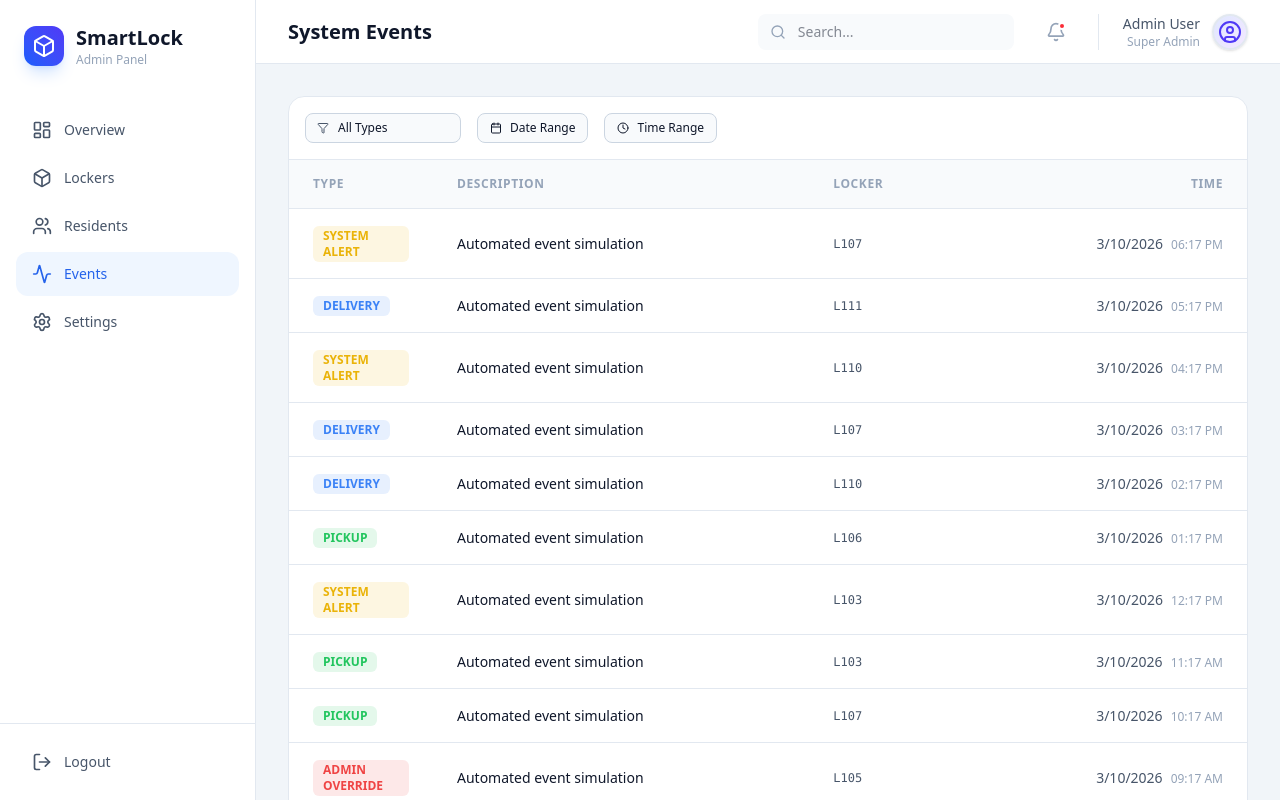
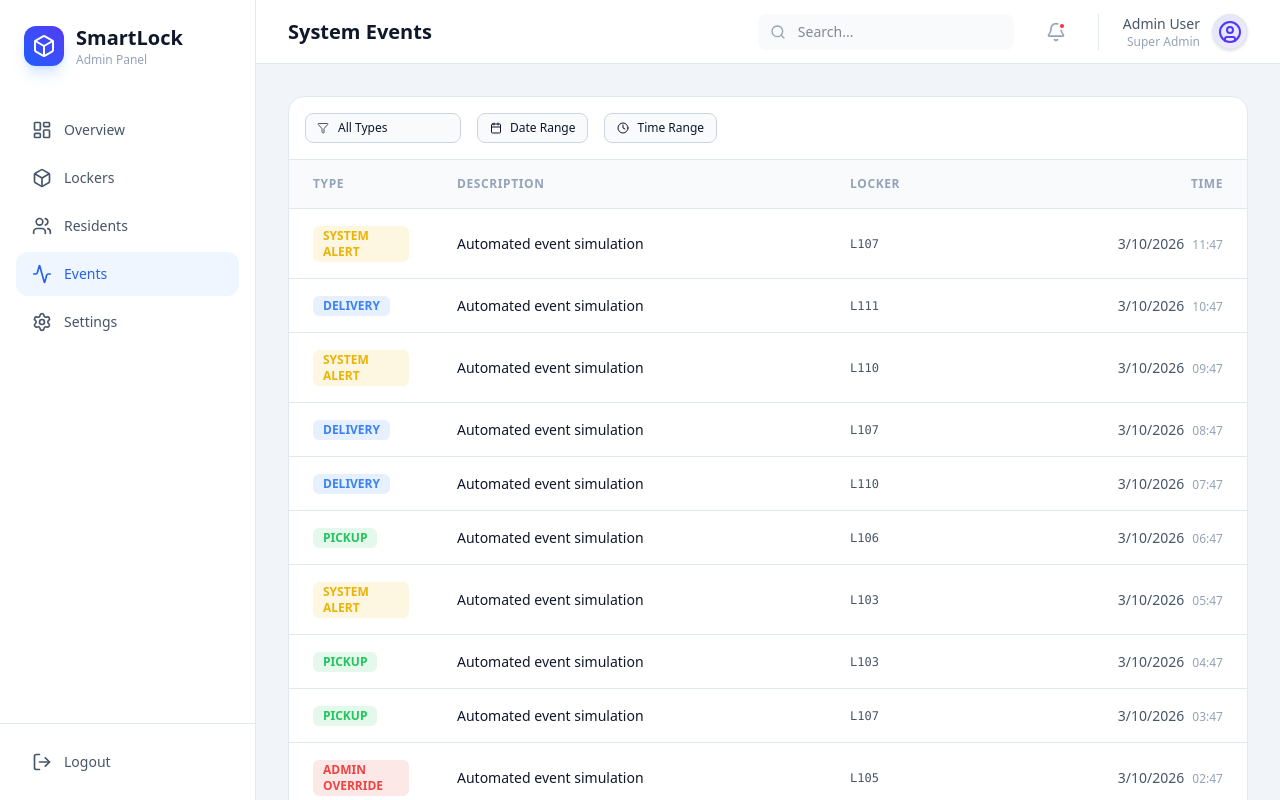
Before and after one commit to DARKBLAZIEN/SmartLock-MainProject, a React (Vite) app in the folder admin-dashboard/: page /events in a window 1280 px wide. Built offline with nearby package versions, Linux system fonts and the light colour scheme.

Commit message:
made timezone working

```diff
--- a/admin-dashboard/src/App.jsx
+++ b/admin-dashboard/src/App.jsx
@@ -1,5 +1,6 @@
 import { Routes, Route, Navigate } from "react-router-dom";
 import { SearchProvider } from './contexts/SearchContext';
+import { TimezoneProvider } from './contexts/TimezoneContext';
 
 import Dashboard from "./pages/Dashboard";
 import LockersPage from "./pages/LockersPage";
@@ -9,6 +10,7 @@ import SettingsPage from "./pages/SettingsPage";
 
 export default function App() {
   return (
+    <TimezoneProvider>
       <SearchProvider>
         <Routes>
           <Route path="/" element={<Dashboard />} />
@@ -20,5 +22,6 @@ export default function App() {
           <Route path="*" element={<Navigate to="/" replace />} />
         </Routes>
       </SearchProvider>
+    </TimezoneProvider>
   );
 }
--- a/admin-dashboard/src/components/ActivityFeed.jsx
+++ b/admin-dashboard/src/components/ActivityFeed.jsx
@@ -1,7 +1,9 @@
 import React from 'react';
 import { Package, User, AlertTriangle, ShieldCheck } from 'lucide-react';
+import { useTimezone } from '../contexts/TimezoneContext';
 
 const ActivityFeed = ({ activities }) => {
+    const { formatInTimezone } = useTimezone();
     const getIcon = (type) => {
         switch (type) {
             case 'DELIVERY': return <Package className="h-4 w-4" />;
@@ -52,7 +54,7 @@ const ActivityFeed = ({ activities }) => {
                         <div className="flex flex-col">
                             <span className="text-sm font-medium line-clamp-1" style={{ color: 'var(--color-text-primary)' }}>{activity.description}</span>
                             <span className="text-xs mt-1" style={{ color: 'var(--color-text-subtle)' }}>
-                                {new Date(activity.timestamp).toLocaleTimeString([], { hour: '2-digit', minute: '2-digit' })}
+                                {formatInTimezone(activity.timestamp, false)}
                             </span>
                         </div>
                     </div>
--- a/admin-dashboard/src/components/settings/GeneralSettings.jsx
+++ b/admin-dashboard/src/components/settings/GeneralSettings.jsx
@@ -1,17 +1,23 @@
-import React, { useState } from 'react';
+import React, { useState, useEffect } from 'react';
 import Card from '../Card';
 import Input from '../Input';
 import Button from '../Button';
+import { useTimezone } from '../../contexts/TimezoneContext';
 
 const GeneralSettings = ({ onSave }) => {
+    const { timezone, setTimezone } = useTimezone();
     const [settings, setSettings] = useState({
         systemName: 'SmartLock Pro',
-        orgName: 'Acme Corporatiom',
-        timezone: 'UTC+5:30',
+        orgName: 'Acme Corporation',
+        timezone: timezone,
         language: 'English (US)'
     });
 
     const [isDirty, setIsDirty] = useState(false);
+
+    useEffect(() => {
+        setSettings(prev => ({ ...prev, timezone }));
+    }, [timezone]);
 
     const handleChange = (e) => {
         const { name, value } = e.target;
@@ -21,6 +27,7 @@ const GeneralSettings = ({ onSave }) => {
 
     const handleSubmit = (e) => {
         e.preventDefault();
+        setTimezone(settings.timezone);
         onSave(settings);
         setIsDirty(false);
     };
@@ -49,10 +56,10 @@ const GeneralSettings = ({ onSave }) => {
                         onChange={handleChange}
                         className="appearance-none block w-full px-3 py-3 border border-gray-300 dark:border-gray-700 rounded-md shadow-sm bg-white dark:bg-gray-800 text-gray-900 dark:text-gray-100 focus:outline-none focus:ring-blue-500 focus:border-blue-500 sm:text-sm transition-colors duration-200"
                     >
-                        <option>UTC+0:00</option>
-                        <option>UTC+5:30</option>
-                        <option>UTC-8:00</option>
-                        <option>UTC+1:00</option>
+                        <option value="UTC+0:00">UTC+0:00</option>
+                        <option value="UTC+1:00">UTC+1:00</option>
+                        <option value="UTC+5:30">UTC+5:30</option>
+                        <option value="UTC-8:00">UTC-8:00</option>
                     </select>
                 </div>
 
--- /dev/null
+++ b/admin-dashboard/src/contexts/TimezoneContext.jsx
@@ -0,0 +1,49 @@
+import React, { createContext, useContext, useState, useEffect } from 'react';
+
+const TimezoneContext = createContext();
+
+export const TimezoneProvider = ({ children }) => {
+    const [timezone, setTimezone] = useState(localStorage.getItem('dashboard_timezone') || 'UTC+5:30');
+
+    useEffect(() => {
+        localStorage.setItem('dashboard_timezone', timezone);
+    }, [timezone]);
+
+    const formatInTimezone = (date, includeDate = true) => {
+        const d = new Date(date);
+
+        // Extract offset (e.g., "+5:30" or "-8:00")
+        const match = timezone.match(/UTC([+-]\d+):(\d+)/);
+        let offsetMinutes = 0;
+
+        if (match) {
+            const h = parseInt(match[1]);
+            const m = parseInt(match[2]);
+            offsetMinutes = (h * 60) + (h >= 0 ? m : -m);
+        }
+
+        // Adjust for target timezone
+        // getTimezoneOffset returns minutes from UTC (positive for west of UTC, negative for east)
+        // We want to add the target offset and subtract the local one to get the target time.
+        const localOffset = d.getTimezoneOffset(); // e.g., -330 for UTC+5:30
+        const targetTime = new Date(d.getTime() + (offsetMinutes + localOffset) * 60000);
+
+        const timeStr = targetTime.toLocaleTimeString([], { hour: '2-digit', minute: '2-digit' });
+        const dateStr = targetTime.toLocaleDateString();
+
+        if (includeDate) return `${dateStr} ${timeStr}`;
+        return timeStr;
+    };
+
+    return (
+        <TimezoneContext.Provider value={{ timezone, setTimezone, formatInTimezone }}>
+            {children}
+        </TimezoneContext.Provider>
+    );
+};
+
+export const useTimezone = () => {
+    const context = useContext(TimezoneContext);
+    if (!context) throw new Error('useTimezone must be used within a TimezoneProvider');
+    return context;
+};
--- a/admin-dashboard/src/pages/Dashboard.jsx
+++ b/admin-dashboard/src/pages/Dashboard.jsx
@@ -6,12 +6,14 @@ import ActivityFeed from '../components/ActivityFeed';
 import { getDashboardStats, getRecentActivity } from '../mock/mockBackend';
 import Loader from '../components/Loader';
 import { SearchContext } from '../contexts/SearchContext';
+import { useTimezone } from '../contexts/TimezoneContext';
 
 const Dashboard = () => {
     const [loading, setLoading] = useState(true);
     const [stats, setStats] = useState({});
     const [activities, setActivities] = useState([]);
     const { searchQuery } = React.useContext(SearchContext);
+    const { formatInTimezone } = useTimezone();
 
     useEffect(() => {
         const fetchData = async () => {
@@ -37,8 +39,8 @@ const Dashboard = () => {
         if (!searchQuery) return true;
         const query = searchQuery.toLowerCase();
 
-        const timeStr = new Date(activity.timestamp).toLocaleTimeString([], { hour: '2-digit', minute: '2-digit' }).toLowerCase();
-        const dateStr = new Date(activity.timestamp).toLocaleDateString().toLowerCase();
+        const timeStr = formatInTimezone(activity.timestamp, false).toLowerCase();
+        const dateStr = formatInTimezone(activity.timestamp).split(' ')[0].toLowerCase();
 
         return (
             activity.type?.toLowerCase().includes(query) ||
--- a/admin-dashboard/src/pages/EventsPage.jsx
+++ b/admin-dashboard/src/pages/EventsPage.jsx
@@ -4,6 +4,7 @@ import AdminLayout from '../components/AdminLayout';
 import { getRecentActivity } from '../mock/mockBackend';
 import Loader from '../components/Loader';
 import { SearchContext } from '../contexts/SearchContext';
+import { useTimezone } from '../contexts/TimezoneContext';
 
 const surface = {
     backgroundColor: 'var(--color-bg-surface)',
@@ -24,6 +25,7 @@ const EventsPage = () => {
     const [events, setEvents] = useState([]);
     const [loading, setLoading] = useState(true);
     const { searchQuery } = React.useContext(SearchContext);
+    const { formatInTimezone } = useTimezone();
     const [filterType, setFilterType] = useState('ALL');
     const [startDate, setStartDate] = useState('');
     const [endDate, setEndDate] = useState('');
@@ -111,8 +113,8 @@ const EventsPage = () => {
         if (!searchQuery) return true;
         const query = searchQuery.toLowerCase();
 
-        const timeStr = new Date(log.timestamp).toLocaleTimeString([], { hour: '2-digit', minute: '2-digit' }).toLowerCase();
-        const dateStr = new Date(log.timestamp).toLocaleDateString().toLowerCase();
+        const timeStr = formatInTimezone(log.timestamp, false).toLowerCase();
+        const dateStr = formatInTimezone(log.timestamp).split(' ')[0].toLowerCase();
 
         return (
             log.type.toLowerCase().includes(query) ||
@@ -300,10 +302,10 @@ const EventsPage = () => {
                                 </td>
                                 <td className="px-6 py-4 text-right whitespace-nowrap">
                                     <span style={{ color: 'var(--color-text-muted)' }}>
-                                        {new Date(log.timestamp).toLocaleDateString()}
+                                        {formatInTimezone(log.timestamp).split(' ')[0]}
                                     </span>
                                     <span className="ml-2 text-xs" style={{ color: 'var(--color-text-subtle)' }}>
-                                        {new Date(log.timestamp).toLocaleTimeString([], { hour: '2-digit', minute: '2-digit' })}
+                                        {formatInTimezone(log.timestamp).split(' ')[1]}
                                     </span>
                                 </td>
                             </tr>
```
Lines whose indentation alone changed are shown as unchanged.
